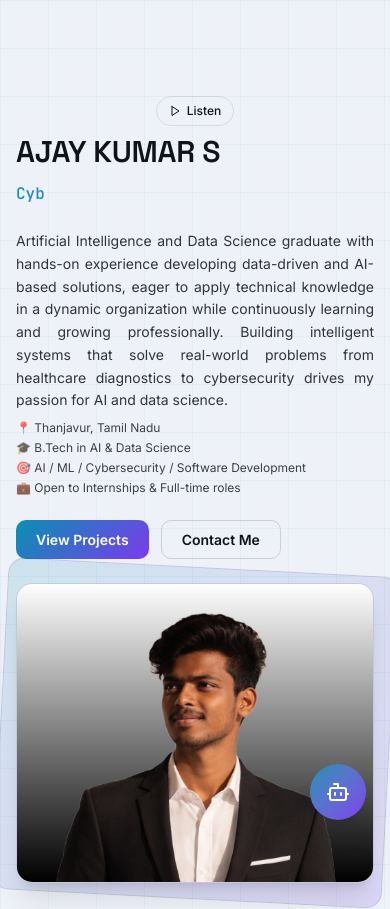
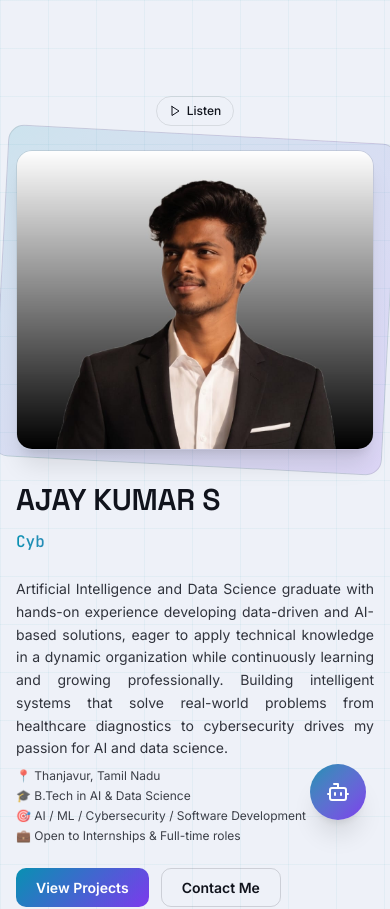
Before and after one commit to ajaykumar098/ajaykumar-portfolio, a React (Vite) app: page / in a window 390 px wide. Shown: the top 909 px of the page. Built offline with nearby package versions, Linux system fonts and the light colour scheme.

Commit message:
mobile view change only

```diff
--- a/src/components/sections/Achievements.jsx
+++ b/src/components/sections/Achievements.jsx
@@ -17,11 +17,11 @@ export default function Achievements() {
       PlayButton={PlayButton}
       renderContent={(ach) => (
         <div className="w-full">
-          <div className="grid lg:grid-cols-[65%_35%] gap-0">
-            <div className="aspect-video w-full">
+          <div className="grid grid-cols-1 lg:grid-cols-[65%_35%] gap-0">
+            <div className="aspect-video w-full lg:aspect-auto lg:h-full">
               <ImageCarousel images={ach.images} alt={ach.title} className="rounded-none h-full" />
             </div>
-            <div className="p-6 flex flex-col justify-center panel-stroke border-l border-t border-b border-r-0 lg:border-l-0 lg:border-r">
+            <div className="p-4 md:p-6 flex flex-col justify-center panel-stroke border-l border-t border-b border-r-0 lg:border-l-0 lg:border-r">
               <h3 className="font-display text-xl md:text-2xl font-semibold mb-2">{ach.title}</h3>
               <p className="text-base opacity-80 mb-1 text-justify hyphens-auto">{ach.issuer}</p>
               <p className="text-sm opacity-70 leading-relaxed mb-3 text-justify hyphens-auto">{ach.description}</p>
--- a/src/components/sections/Hero.jsx
+++ b/src/components/sections/Hero.jsx
@@ -42,7 +42,7 @@ export default function Hero() {
   }, [tagIdx]);
 
   return (
-    <section id="home" className="section-shell min-h-screen flex items-center justify-center">
+    <section id="home" className="section-shell min-h-screen flex items-center justify-center px-4 md:px-6">
       <div className="flex justify-end mb-2 md:absolute md:top-24 md:right-8 md:mb-0 z-10">
         <PlayButton narration={narrations.home} />
       </div>
@@ -64,10 +64,10 @@ export default function Hero() {
         </>
       )}
 
-      <div className="flex flex-col lg:flex-row items-center w-full max-w-7xl mx-auto gap-6 lg:gap-10">
+      <div className="flex flex-col lg:flex-row items-center w-full max-w-7xl mx-auto gap-8 lg:gap-10 py-4 lg:py-0">
         {/* Left: Content — 55% */}
         <motion.div
-          className="w-full lg:w-[55%] flex flex-col justify-center gap-4 md:gap-6"
+          className="w-full lg:w-[55%] flex flex-col justify-center gap-4 md:gap-6 order-2 lg:order-1"
           initial={{ opacity: 0, y: 30 }}
           animate={curtainDone || reducedMotion ? { opacity: 1, y: 0 } : {}}
           transition={{ duration: 0.7, delay: reducedMotion ? 0 : 0.5 }}
@@ -115,7 +115,7 @@ export default function Hero() {
 
         {/* Right: Profile photo — 45%, pushed to far right */}
         <motion.div
-          className="w-full lg:w-[45%] lg:ml-auto flex items-center justify-center lg:justify-end min-h-[300px] md:min-h-[400px] lg:min-h-[500px]"
+          className="w-full lg:w-[45%] lg:ml-auto flex items-center justify-center lg:justify-end min-h-[250px] sm:min-h-[300px] md:min-h-[400px] lg:min-h-[500px] order-1 lg:order-2"
           initial={{ opacity: 0, scale: 0.9 }}
           animate={curtainDone || reducedMotion ? { opacity: 1, scale: 1 } : {}}
           transition={{ duration: 0.7, delay: reducedMotion ? 0 : 0.7 }}
@@ -126,7 +126,7 @@ export default function Hero() {
               src={asset("Profile - 1.jpeg")}
               alt={`${portfolioData.name} profile photo`}
               className="relative w-full h-full min-h-[300px] md:min-h-[400px] lg:min-h-[500px] object-cover object-top rounded-2xl panel-stroke shadow-xl"
-              loading="eager"
+              loading="lazy"
             />
           </div>
         </motion.div>
```
